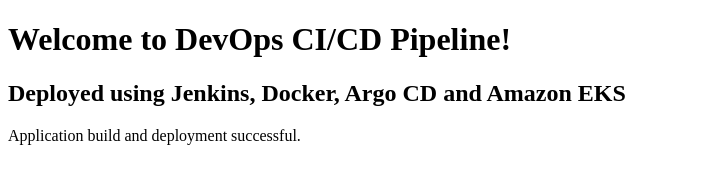
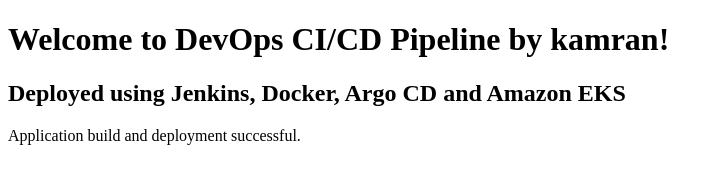
Before and after one commit to mohikamran9-ship-it/jenkins-argocd-eks-project, a plain HTML site: page index.html in a window 1280 px wide. Shown: the whole page, without its empty margins (0-722 px from the left). Drawn offline with Linux system fonts and the light colour scheme.

Commit message:
Update welcome message in index.html

```diff
--- a/index.html
+++ b/index.html
@@ -4,7 +4,7 @@
     <title>DevOps CI/CD Project</title>
 </head>
 <body>
-    <h1>Welcome to DevOps CI/CD Pipeline!</h1>
+    <h1>Welcome to DevOps CI/CD Pipeline by kamran!</h1>
     <h2>Deployed using Jenkins, Docker, Argo CD and Amazon EKS</h2>
     <p>Application build and deployment successful.</p>
 </body>
```
